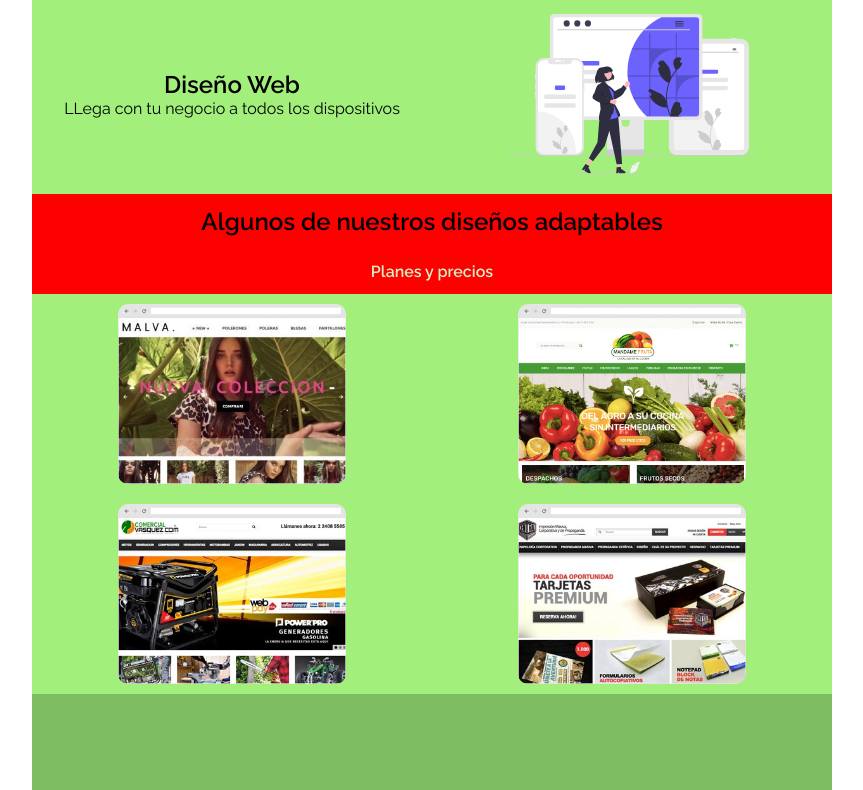
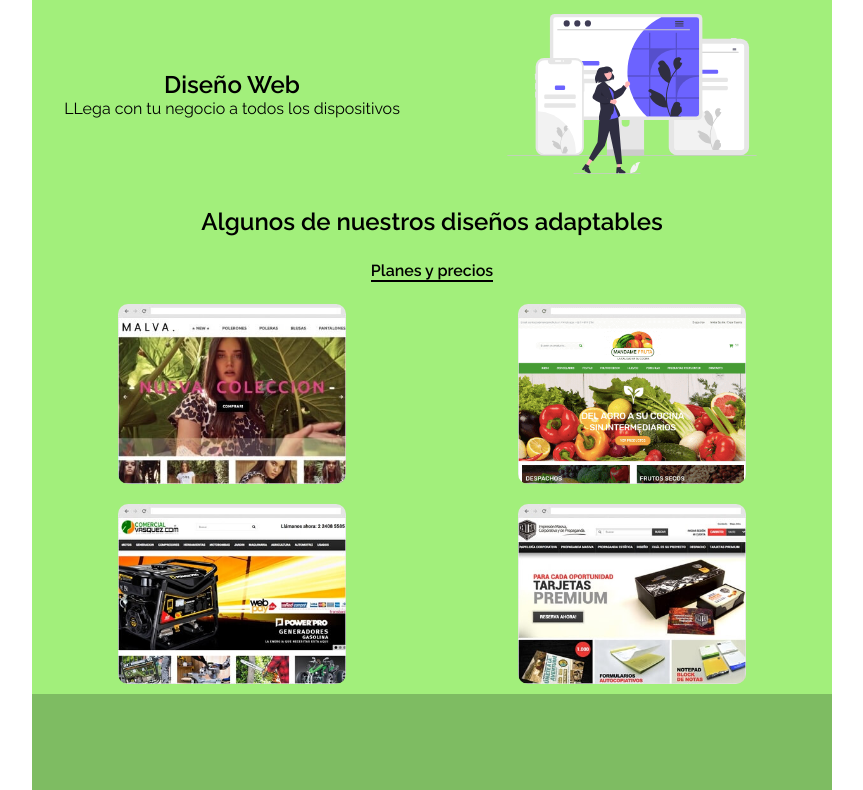
Before and after one commit to mrivdaniel/Landing_Page-NUCBA, a plain HTML site: page index.html in a window 1280 px wide. Shown: the part 106-896 px from the top of the page, without its empty margins (208-1071 px from the left). Drawn offline with Linux system fonts and the light colour scheme.

Commit message:
todo fluye, sin desbordamientos, agregar ahora algunos efectos

```diff
--- a/css/style.css
+++ b/css/style.css
@@ -4,7 +4,7 @@
     --sections: hsl(100, 79%, 71%);
     --hover: hsl(101, 64%, 27%);
     --action: hsl(100, 30%, 33%);
-    --fonts: hsl(100, 61%, 86%);
+    --fonts: hsl(0, 0%, 0%);
 }
 
 * {
@@ -116,6 +116,7 @@ body {
     text-decoration: none;
     color: var(--fonts);
     font-weight: 600;
+    border-bottom: 2px solid;
 }
 
 .nav__link:hover {
@@ -211,7 +212,7 @@ body {
 }
 
 .designs {
-    background-color: red;
+    background-color: var(--sections);
     height: 200px;
     width: 100%;
     display: flex;
```
